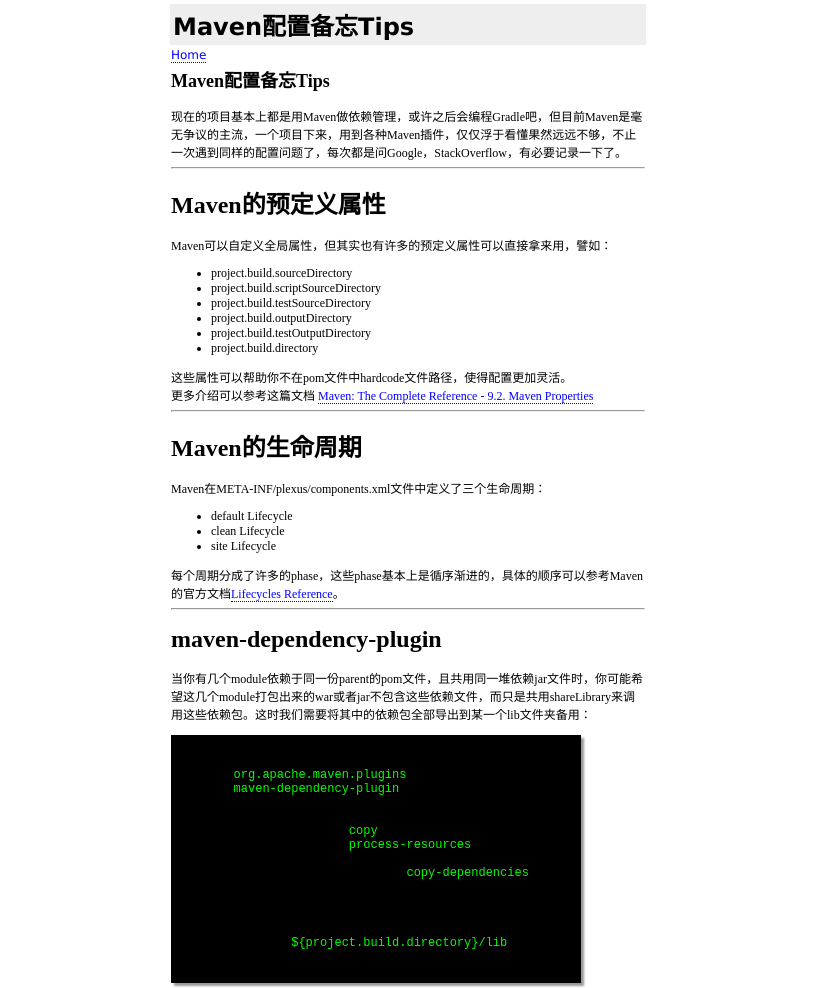
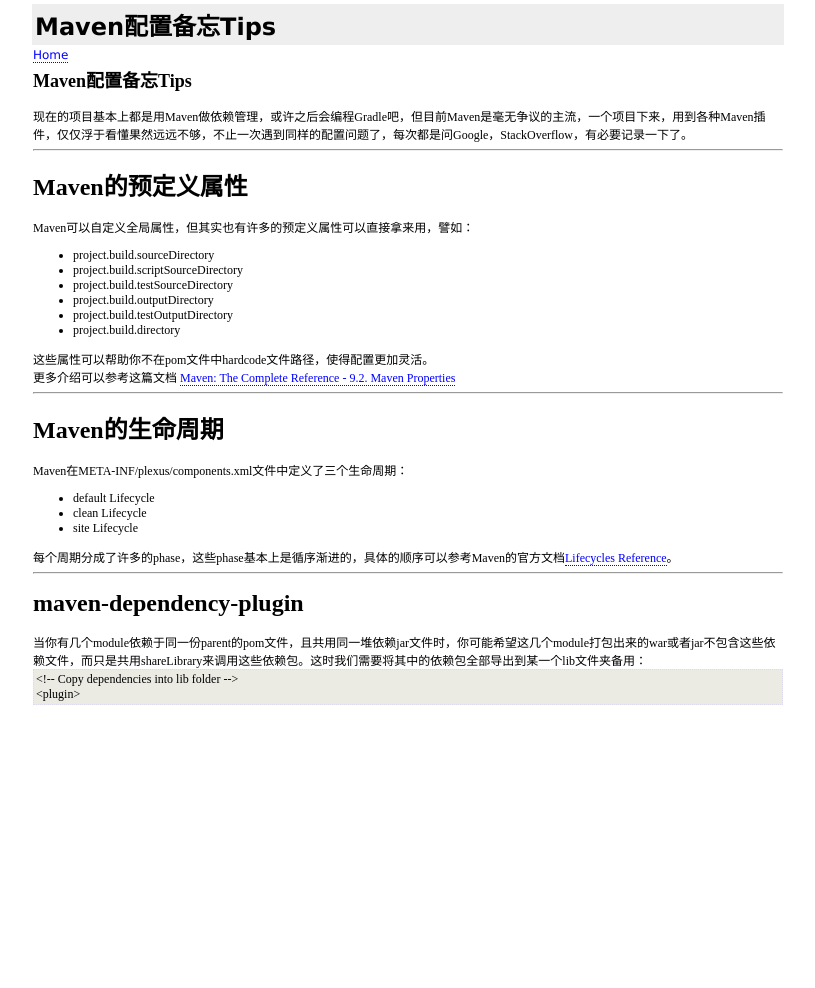
Before and after one commit to CS326-OSUF16/test2-dfb-osu, a Jekyll site: the page built from _posts/2016-08-15-Maven使用备忘tips.html, in a window 1280 px wide. Shown: the whole page, without its empty margins (232-1047 px from the left). Built offline with Jekyll 4.4.1, drawn with Linux system fonts in a browser that asks for light colours; after the commit the page ends 900 px from its top, so only the background shows below that.

Commit message:
Update 2016-08-15-Maven使用备忘tips.html

```diff
--- a/_posts/2016-08-15-Maven使用备忘tips.html
+++ b/_posts/2016-08-15-Maven使用备忘tips.html
@@ -3,6 +3,13 @@
 title: Maven配置备忘Tips
 tags: Maven
 ---
+<style>
+textarea {
+	width:750px;
+	resize:none;
+	background-color:rgb(235, 235, 228)
+}
+</style>
 <h2>{{ page.title }}</h2>
 现在的项目基本上都是用Maven做依赖管理，或许之后会编程Gradle吧，但目前Maven是毫无争议的主流，一个项目下来，用到各种Maven插件，仅仅浮于看懂果然远远不够，不止一次遇到同样的配置问题了，每次都是问Google，StackOverflow，有必要记录一下了。<br/>
 <hr/>
@@ -30,7 +37,7 @@
 <hr/>
 <h1>maven-dependency-plugin</h1>
 当你有几个module依赖于同一份parent的pom文件，且共用同一堆依赖jar文件时，你可能希望这几个module打包出来的war或者jar不包含这些依赖文件，而只是共用shareLibrary来调用这些依赖包。这时我们需要将其中的依赖包全部导出到某一个lib文件夹备用：
-<pre class="commandline" style="width:400px">
+<textarea row=20>
 <!-- Copy dependencies into lib folder -->
 <plugin>
 	<groupId>org.apache.maven.plugins</groupId>
@@ -48,4 +55,4 @@
 		<outputDirectory>${project.build.directory}/lib</outputDirectory>
 	</configuration>
 </plugin>
-</pre>
+</textarea>
```
